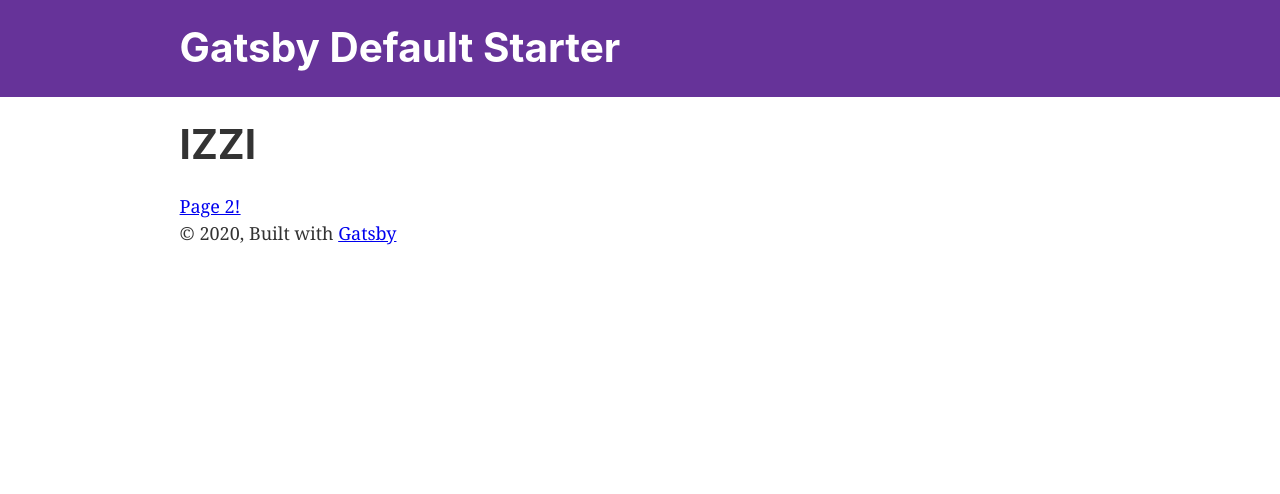
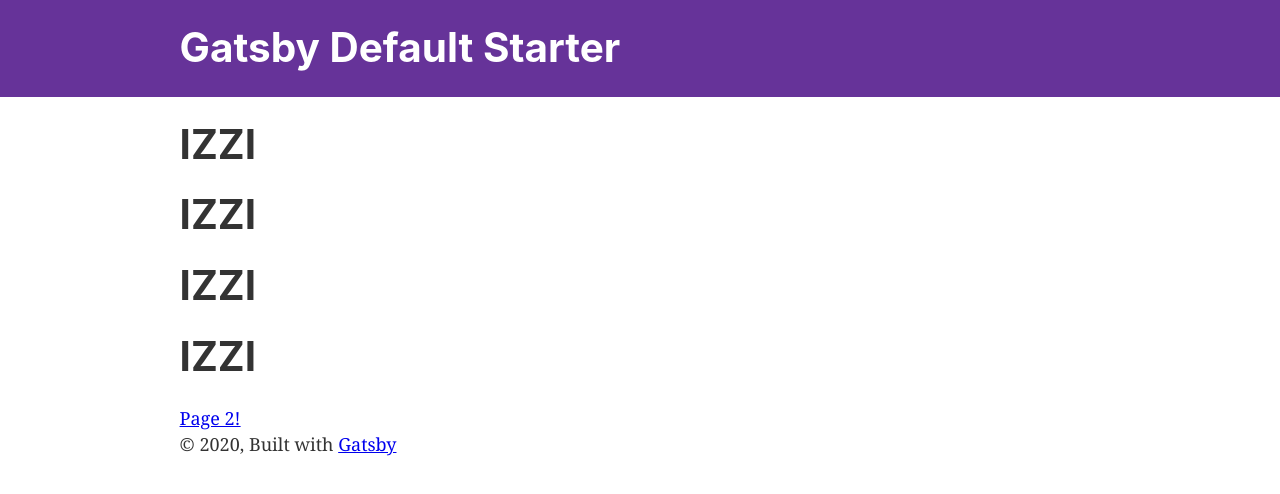
Before and after one commit to workwithizzi/izzitestdomain_xyz, a Gatsby site: page / in a window 1280 px wide. Built offline with nearby package versions, Linux system fonts and the light colour scheme; Gatsby itself is replaced by a stand-in of ours.

Commit message:
Edit text 9

```diff
--- a/src/pages/index.js
+++ b/src/pages/index.js
@@ -9,6 +9,9 @@ const IndexPage = () => (
   <Layout>
     <SEO title="Home" />
     <h1>IZZI</h1>
+    <h1>IZZI</h1>
+    <h1>IZZI</h1>
+    <h1>IZZI</h1>
     <Link to="/page-2/">Page 2!</Link>
   </Layout>
 )
```
